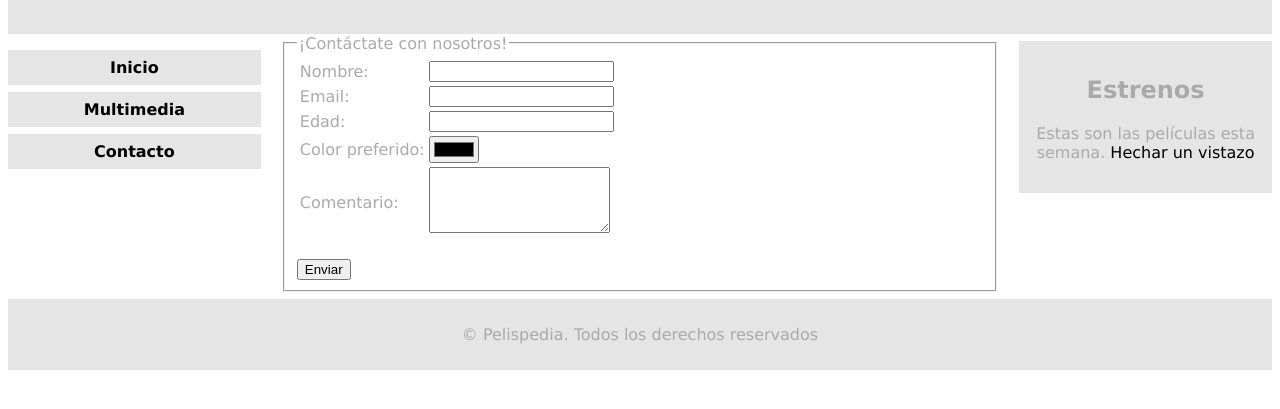
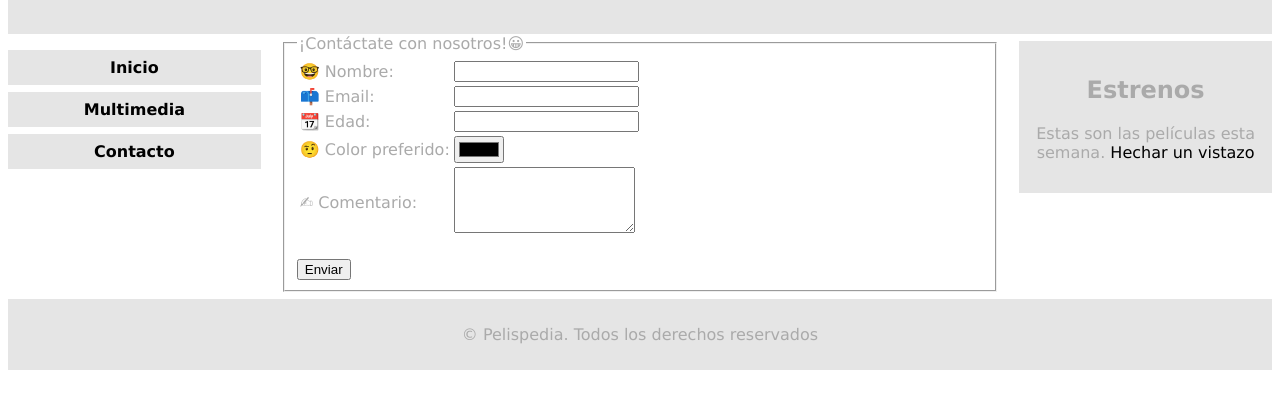
Before and after one commit to MarucoMass/utn-labcomII-practices, a plain HTML site: page U02P03/contacto.html in a window 1280 px wide. Shown: the part 85-494 px from the top of the page. Drawn offline with Linux system fonts and the light colour scheme.

Commit message:
estilé la practica 3

```diff
--- a/U02P03/contacto.html
+++ b/U02P03/contacto.html
@@ -25,30 +25,30 @@
         <form action="#" method="post">
           <fieldset>
             <legend>
-              ¡Contáctate con nosotros!
+              ¡Contáctate con nosotros!😀
             </legend>
 
             <table>
               <tr>
-                <td><label for="nombre">Nombre:</label></td>
+                <td>🤓 <label for="nombre">Nombre:</label></td>
                 <td>
                   <input type="text" id="nombre" name="nombre" required />
                 </td>
               </tr>
               <tr>
-                <td><label for="email">Email:</label></td>
+                <td>📫 <label for="email">Email:</label></td>
                 <td><input type="email" id="email" name="email" required /></td>
               </tr>
               <tr>
-                <td><label for="edad">Edad:</label></td>
+                <td>📆 <label for="edad">Edad:</label></td>
                 <td><input type="number" id="edad" name="edad" /></td>
               </tr>
               <tr>
-                <td><label for="color">Color preferido:</label></td>
+                <td>🤨 <label for="color">Color preferido:</label></td>
                 <td><input type="color" id="color" name="color" /></td>
               </tr>
               <tr>
-                <td><label for="comentario">Comentario:</label></td>
+                <td>✍ <label for="comentario">Comentario:</label></td>
                 <td>
                   <textarea
                     id="comentario"
```
